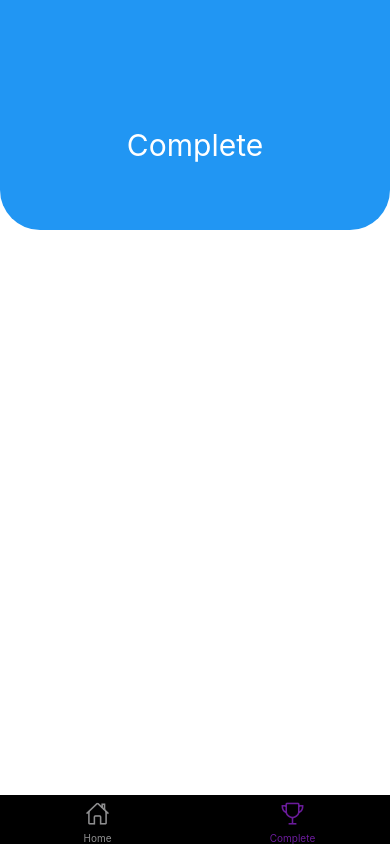
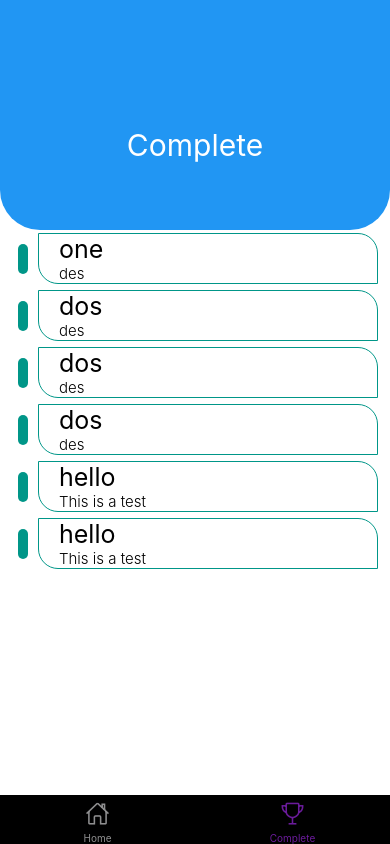
Before and after one commit to redmejia/next-day, a React Native app: screen /Complete in a window 390 px wide. Built offline with nearby package versions, Linux system fonts and the light colour scheme.

Commit message:
compleate action task

```diff
--- a/src/Components/TaskCard.tsx
+++ b/src/Components/TaskCard.tsx
@@ -5,10 +5,11 @@ export interface TaskCardProps {
     name?: string;
     des?: string;
     labelColor: string;
+
 }
 
 
-export const TaskCard = ({ name, des, labelColor = '#CAD2DB' }: TaskCardProps): JSX.Element => {
+export const TaskCard = ({ name, des, labelColor }: TaskCardProps): JSX.Element => {
     return (
         <View
             style={[styles.container, styles.containerDirection]}
@@ -19,7 +20,7 @@ export const TaskCard = ({ name, des, labelColor = '#CAD2DB' }: TaskCardProps):
                     backgroundColor: labelColor
                 }}
             />
-            <View style={styles.boxInfo}>
+            <View style={styles.boxInfo }>
                 <Text style={styles.textName}>{name}</Text>
                 <Text style={styles.textDescription}>{des}</Text>
             </View>
--- a/src/Context/labelLevelColor.tsx
+++ b/src/Context/labelLevelColor.tsx
@@ -2,4 +2,6 @@ export enum LevelColor {
     HIGH = "#FB0000",
     MEDIUM = "#FBF100",
     LOW = "#808080",
+
+    COMPLETE = "#009688"
 }
--- a/src/screens/CompleteScreen.tsx
+++ b/src/screens/CompleteScreen.tsx
@@ -1,7 +1,20 @@
 import { StyleSheet, Text, View } from "react-native";
 import { Header } from "../Components/Header";
 import { ActionScrollList } from "../Components/ActionScrollList";
+import { TaskCardProps } from "../Components/TaskCard";
+import { LevelColor } from "../Context/labelLevelColor";
+import { ListRender } from "../Components/ListRender";
+const data: TaskCardProps[] = [
+  { labelColor: LevelColor.COMPLETE, des: "des", name: "one" },
+  { labelColor: LevelColor.COMPLETE, des: "des", name: "dos" },
+  { labelColor: LevelColor.COMPLETE, des: "des", name: "dos" },
+  { labelColor: LevelColor.COMPLETE, des: "des", name: "dos" },
+  { labelColor: LevelColor.COMPLETE, des: "This is a test", name: "hello" },
+  { labelColor: LevelColor.COMPLETE, des: "This is a test", name: "hello" },
 
+
+
+]
 
 
 export const Complete = (): JSX.Element => {
@@ -9,18 +22,25 @@ export const Complete = (): JSX.Element => {
     <View style={styles.container}>
       <Header
         containerBackgroundColor="#2196F3"
-            actionText={<Text style={{textAlign: 'center', fontSize: 30, color: '#fff'}}>Complete</Text>}
+        actionText={<Text style={{ textAlign: 'center', fontSize: 30, color: '#fff' }}>Complete</Text>}
       />
 
       <ActionScrollList
-			// working on this
+        renderListItems={
+          <ListRender
+
+            onPresAction={(value: number) => { console.log(value) }}
+            data={data}
+
+          />
+        }
       />
     </View>
   );
 };
 
 const styles = StyleSheet.create({
-  container : {
-    flex : 1,
+  container: {
+    flex: 1,
   }
 });
--- a/src/screens/HomeScreen.tsx
+++ b/src/screens/HomeScreen.tsx
@@ -79,7 +79,7 @@ export const Home = (): JSX.Element => {
                 }
                 actionButton={
                     <TouchableOpacity
-                        activeOpacity={0.10}
+                        activeOpacity={0.30}
                         style={styles.floatingButton}
                     >
                         {/* use Icon not text */}
```
Also changed, not shown: src/Components/ListRender.tsx (+7 -3 lines). Lines whose indentation alone changed are shown as unchanged.
